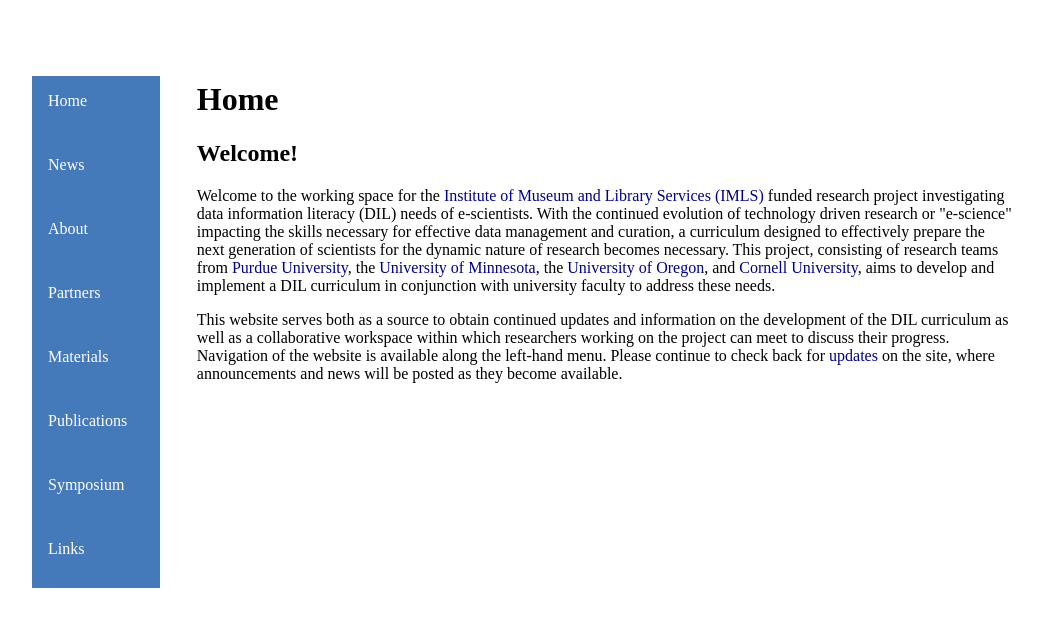
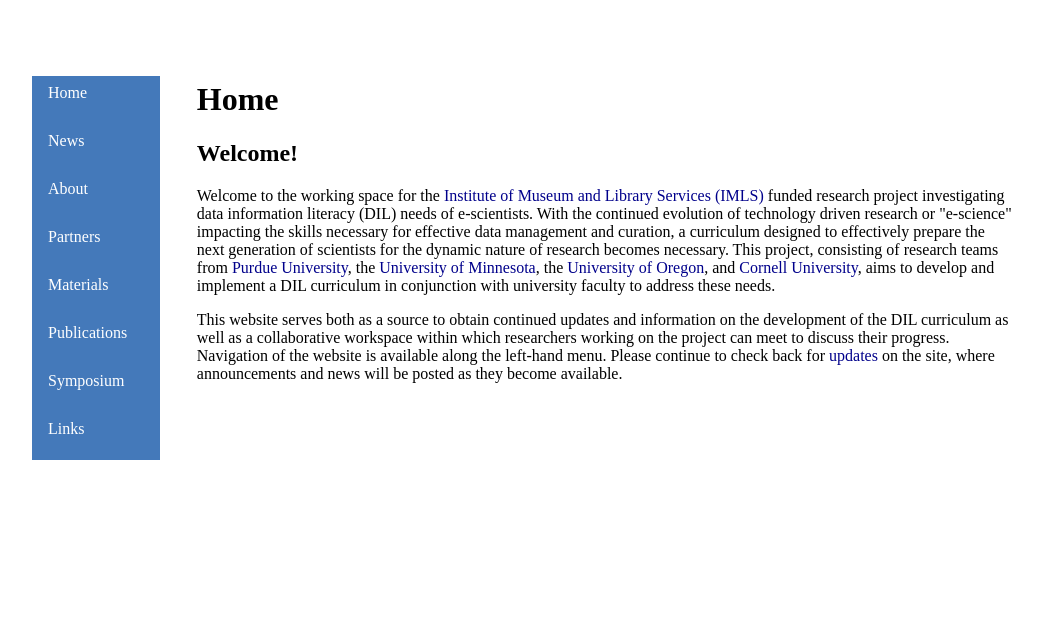
Before and after one commit to datainfolit/datainfolit, a Jekyll site: the page built from index.html, in a window 1280 px wide. Shown: the top 627 px of the page, without its empty margins (136-1178 px from the left). Built offline with Jekyll 4.4.1, drawn with Linux system fonts in a browser that asks for light colours.

Commit message:
Update main.css

```diff
--- a/css/main.css
+++ b/css/main.css
@@ -33,7 +33,10 @@
 .button {
     background: #4479BA;
     color: #FFF;
-    padding: 1em;
+    padding-right: 1em;
+    padding-left: 1em;
+    padding-top: 0.5em;
+    padding-bottom: 0.5em;
 }
 .content {
     width: 80%;
```
